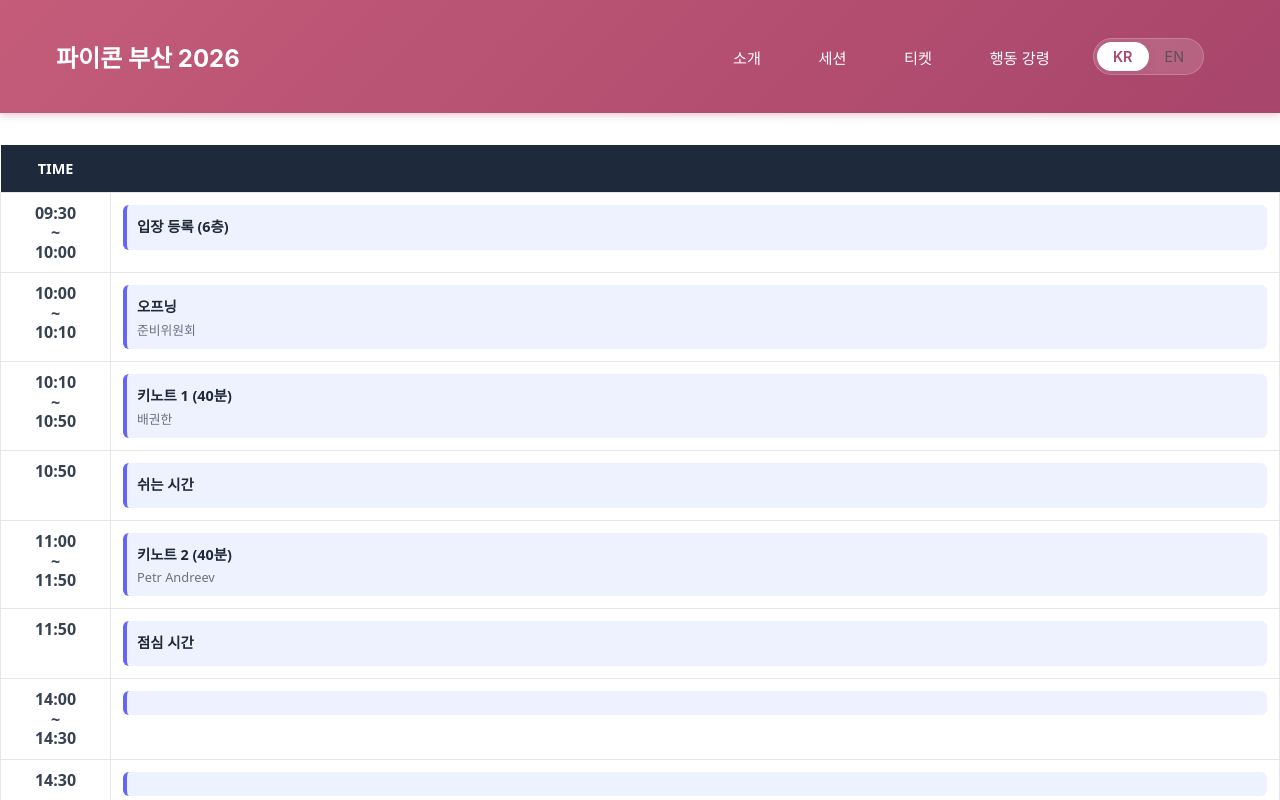
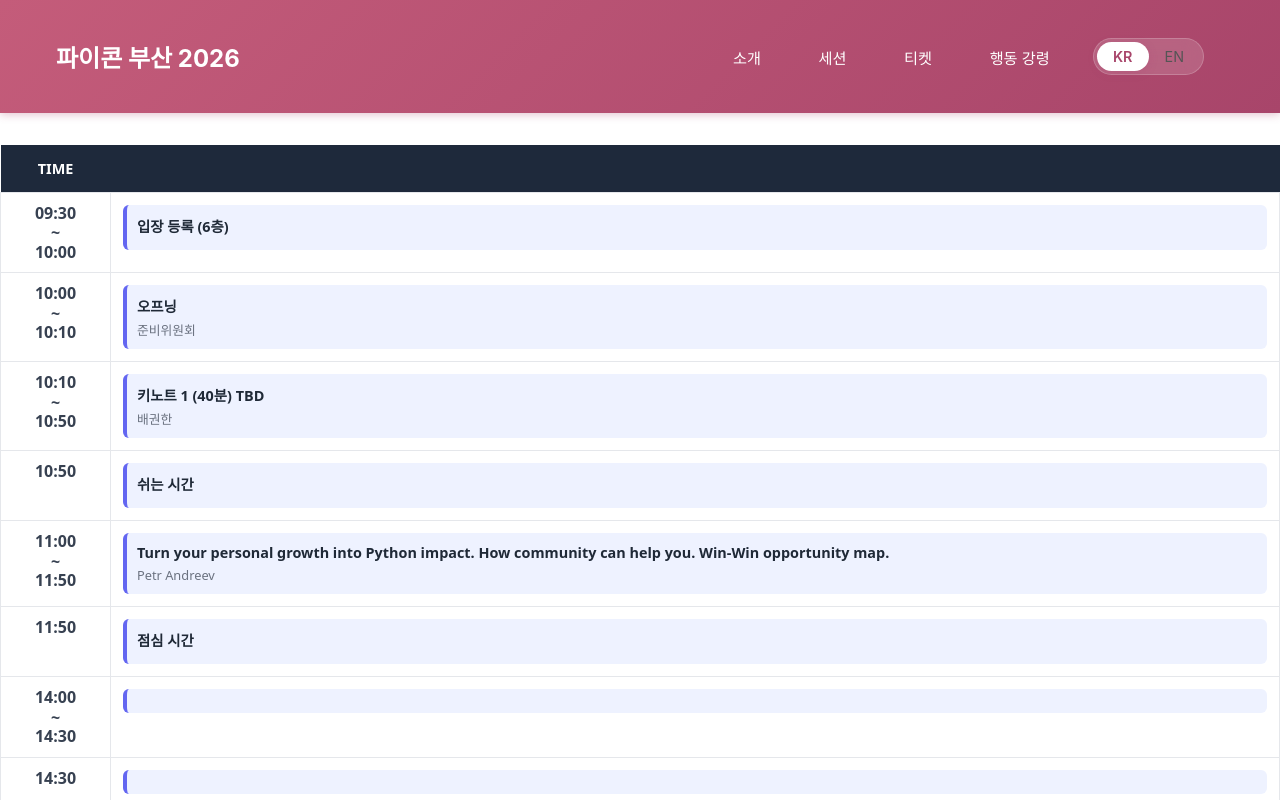
Before and after one commit to pythonkr/pycon-busan-2026, a React (Vite) app: page /#/schedule in a window 1280 px wide. Shown: the top 800 px of the page. Built offline with nearby package versions, Linux system fonts and the light colour scheme.

Commit message:
Update: Timetable 수정

```diff
--- a/src/components/TimetableList.css
+++ b/src/components/TimetableList.css
@@ -110,6 +110,7 @@
   font-weight: 600;
   color: #1e1b4b;
   line-height: 1.4;
+  white-space: pre-line;
 }
 
 .tt-session-speaker {
--- a/src/data/schedule.js
+++ b/src/data/schedule.js
@@ -24,8 +24,8 @@
     endTime: '10:50',
     type: 'full',
     tag: 'keynote',
-    title: '키노트 1 (40분)',
-    titleEn: 'Keynote 1 (40 min)',
+    title: '키노트 1 (40분)\nTBD',
+    titleEn: 'Keynote 1 (40 min)\nTBD',
     speaker: '배권한',
     abstract: 'TBD',
   },
@@ -40,10 +40,10 @@
     endTime: '11:50',
     type: 'full',
     tag: 'keynote',
-    title: '키노트 2 (40분)',
-    titleEn: 'Keynote 2 (40 min)',
+    title: 'Turn your personal growth into Python impact.\nHow community can help you. Win-Win opportunity map.',
+    titleEn: 'Turn your personal growth into Python impact.\nHow community can help you. Win-Win opportunity map.',
     speaker: 'Petr Andreev',
-    abstract: 'Turn your personal growth into Python impact. How community can help you. Win-Win opportunity map.',
+    abstract: '',
   },
   {
     time: '11:50',
@@ -56,9 +56,9 @@
     endTime: '14:30',
     type: 'parallel',
     room1: {
-      title: '워크플로우 자동화의 세계: Apache Airflow 101',
-      titleEn: 'The World of Workflow Automation: Apache Airflow 101',
-      speaker: '추영욱',
+      title: 'Pandas 3.0, 드디어!',
+      titleEn: 'Pandas 3.0, Finally!',
+      speaker: '한상곤',
     },
     room2: {
       title: '나만의 Custom Claude Code Harness',
@@ -77,14 +77,14 @@
     endTime: '15:20',
     type: 'parallel',
     room1: {
-      title: 'Pandas 3.0, 드디어!',
-      titleEn: 'Pandas 3.0, Finally!',
-      speaker: '한상곤',
+      title: '워크플로우 자동화의 세계: Apache Airflow 101',
+      titleEn: 'The World of Workflow Automation: Apache Airflow 101',
+      speaker: '추영욱',
     },
     room2: {
-      title: 'Unlocking Secrets: Can Python Reveal the Strengths of LLMs in Cryptanalysis?',
-      titleEn: 'Unlocking Secrets: Can Python Reveal the Strengths of LLMs in Cryptanalysis?',
-      speaker: 'Pradana Nadhiar Ridho Wahyu',
+      title: 'From Movements to Matches: Using Python and Dynamic Time Warping for Motion Analysis',
+      titleEn: 'From Movements to Matches: Using Python and Dynamic Time Warping for Motion Analysis',
+      speaker: 'Melisa Krisnawati',
     },
   },
   {
@@ -103,9 +103,9 @@
       speaker: '양효정',
     },
     room2: {
-      title: 'From Movements to Matches: Using Python and Dynamic Time Warping for Motion Analysis',
-      titleEn: 'From Movements to Matches: Using Python and Dynamic Time Warping for Motion Analysis',
-      speaker: 'Melisa Krisnawati',
+      title: 'Unlocking Secrets: Can Python Reveal the Strengths of LLMs in Cryptanalysis?',
+      titleEn: 'Unlocking Secrets: Can Python Reveal the Strengths of LLMs in Cryptanalysis?',
+      speaker: 'Pradana Nadhiar Ridho Wahyu',
     },
   },
   {
```
